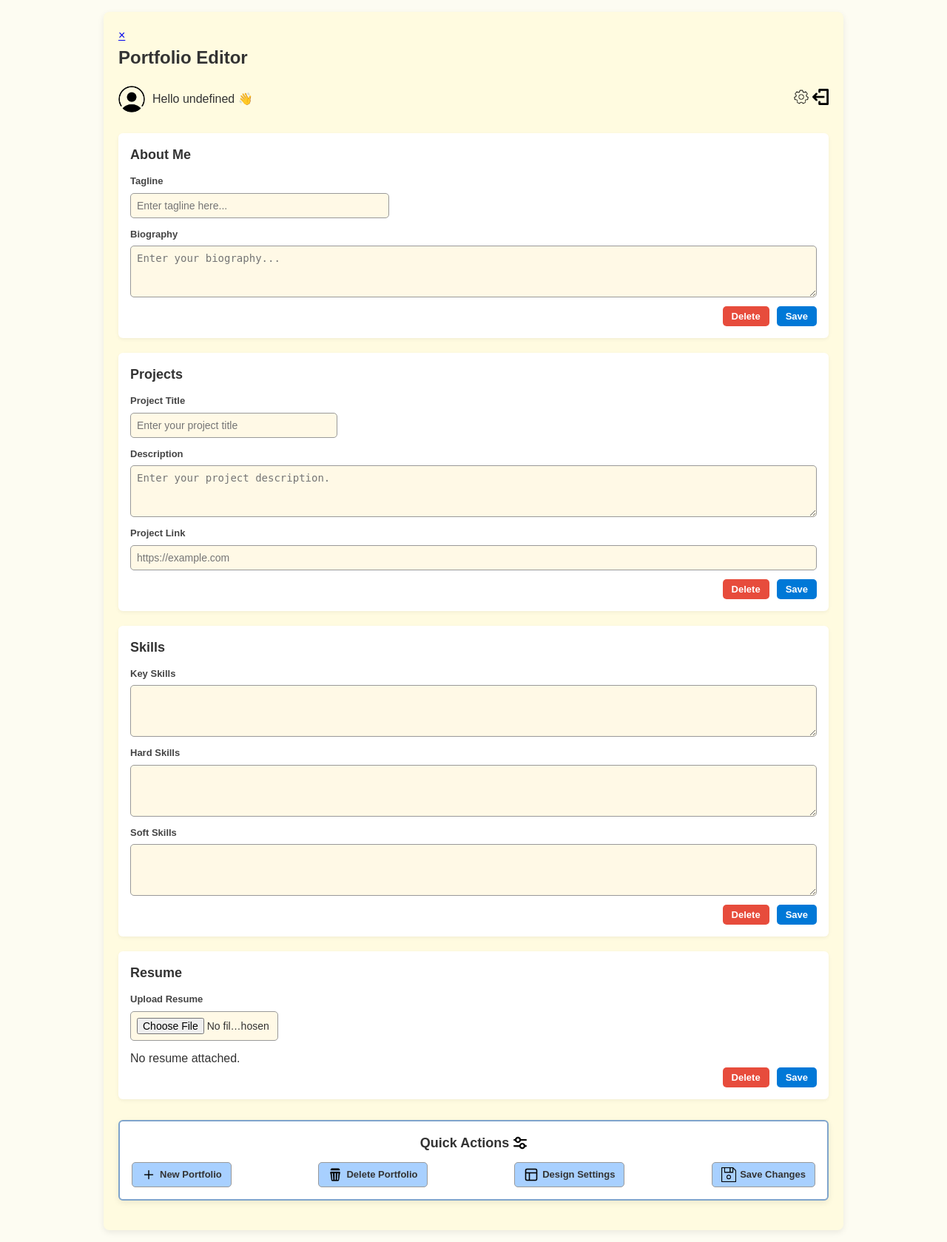
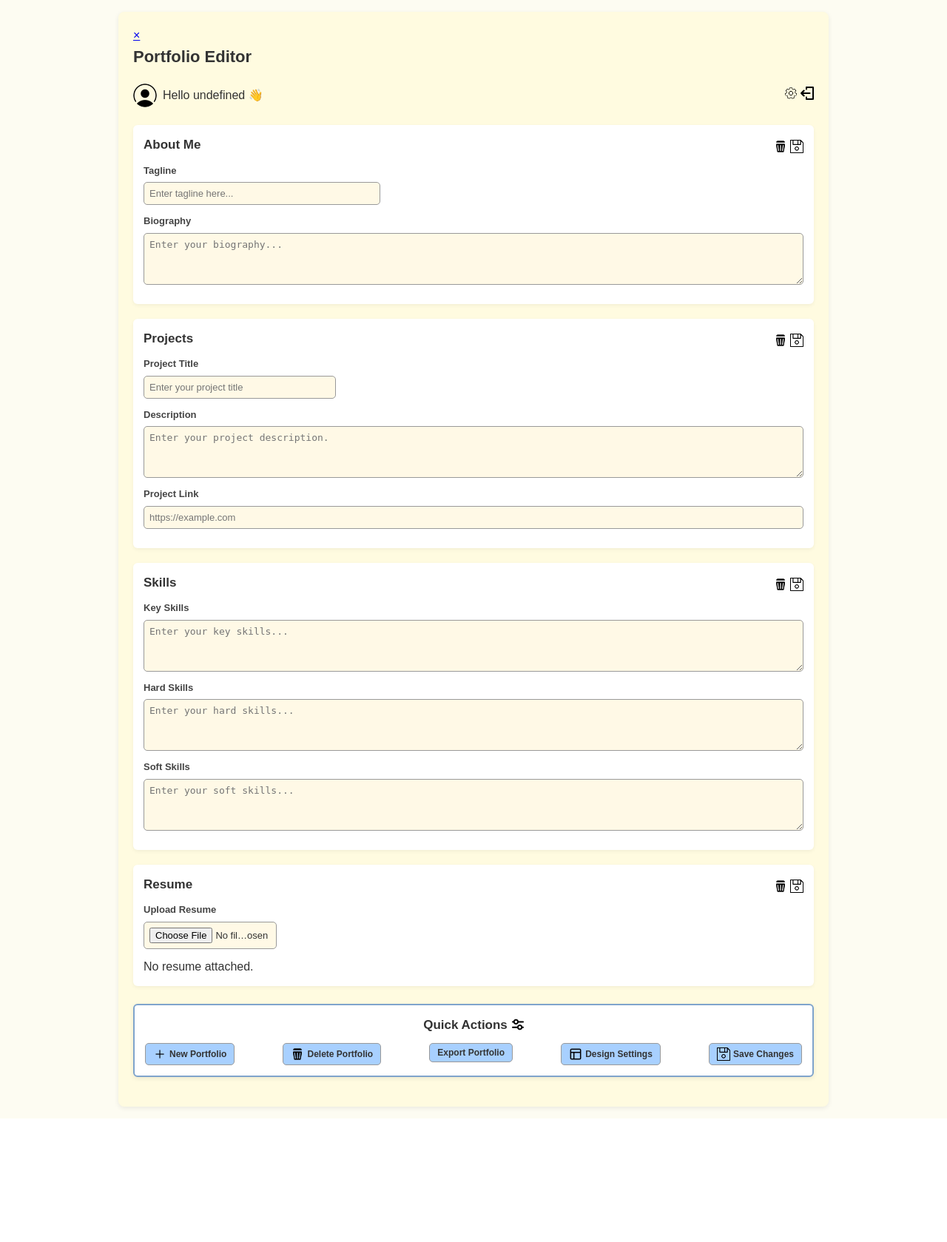
Before and after one commit to maib202030/CIS444Project, a PHP site: page /html/portfolio-editor.html in a window 1280 px wide. Shown: the whole page at 74% size. After the commit the page ends 1512 px from the top, so only its background shows below. Run offline with PHP 8.4, Linux system fonts and the light colour scheme; data that the repository does not hold is empty.

Commit message:
css revision

```diff
--- a/css/portfolio.css
+++ b/css/portfolio.css
@@ -1,4 +1,3 @@
-/* Reset and global */
 * {
   box-sizing: border-box;
   margin: 0;
@@ -11,47 +10,16 @@ body {
   color: #333;
   margin: 16px;
   line-height: 1.5;
+  transition:
+    background-color 0.4s ease,
+    color 0.4s ease;
 }
 
-/* Portfolio container */
-#portfolio-container {
-  max-width: 1000px;
-  margin: 0 auto;
-  padding: 20px;
-  background-color: #fffbe0;
-  border-radius: 8px;
-  box-shadow: 0 3px 8px rgba(0, 0, 0, 0.08);
-}
-
-/* Header */
-#portfolio-header {
-  font-size: 24px;
-  margin-bottom: 20px;
-}
-
-/* User bar */
-#portfolio-user-bar {
-  display: flex;
-  justify-content: space-between;
-  align-items: center;
-  margin-bottom: 28px;
-}
-
-#portfolio-user-left {
-  display: flex;
-  align-items: center;
-  gap: 10px;
-}
-
-#portfolio-user-left img {
-  width: 36px;
-  height: 36px;
-  border-radius: 50%;
-}
-
-#portfolio-user-right button img {
-  width: 22px;
-  height: 22px;
+img {
+  max-width: 100%;
+  display: block;
+  filter: brightness(95%);
+  transition: filter 0.3s ease;
 }
 
 button {
@@ -66,21 +34,85 @@ button:hover {
   transform: translateY(-1px);
 }
 
-/* Portfolio sections */
+/* ===============================
+   PORTFOLIO CONTAINER
+=============================== */
+#portfolio-container {
+  max-width: 960px;
+  margin: 0 auto;
+  padding: 20px;
+  background-color: #fffbe0;
+  border-radius: 8px;
+  box-shadow: 0 2px 6px rgba(0, 0, 0, 0.08);
+  transition:
+    background-color 0.4s ease,
+    color 0.4s ease;
+}
+
+#portfolio-header {
+  font-size: 22px;
+  margin-bottom: 20px;
+}
+
+/* ===============================
+   USER BAR
+=============================== */
+#portfolio-user-bar {
+  display: flex;
+  justify-content: space-between;
+  align-items: center;
+  margin-bottom: 24px;
+}
+
+#portfolio-user-left {
+  display: flex;
+  align-items: center;
+  gap: 8px;
+}
+
+#portfolio-user-left img {
+  width: 32px;
+  height: 32px;
+  border-radius: 50%;
+}
+
+#portfolio-user-right button img {
+  width: 18px;
+  height: 18px;
+}
+
+img {
+  width: 18px;
+  height: 18px;
+}
+.section {
+  display: flex;
+  align-items: center;
+  justify-content: space-between;
+}
+
+/* ===============================
+   PORTFOLIO SECTIONS
+=============================== */
 .portfolio-section {
   background-color: #ffffff;
-  padding: 16px;
+  padding: 14px;
   border-radius: 6px;
   margin-bottom: 20px;
   box-shadow: 0 2px 5px rgba(0, 0, 0, 0.05);
+  transition:
+    background-color 0.3s ease,
+    color 0.3s ease;
 }
 
 .portfolio-section h3 {
   margin-bottom: 12px;
-  font-size: 18px;
+  font-size: 17px;
 }
 
-/* Line items */
+/* ===============================
+   LINE ITEMS
+=============================== */
 .line-item {
   display: flex;
   flex-direction: column;
@@ -96,11 +128,16 @@ button:hover {
 
 .line-item input,
 .line-item textarea {
-  padding: 8px;
-  font-size: 14px;
+  padding: 7px;
+  font-size: 13px;
   border-radius: 5px;
   border: 1px solid #999;
   background-color: #fff9e6;
+  color: #333;
+  transition:
+    background-color 0.3s ease,
+    color 0.3s ease,
+    border-color 0.3s ease;
 }
 
 .line-item textarea {
@@ -117,21 +154,23 @@ button:hover {
 
 /* Specific input widths */
 #tagline {
-  width: 350px;
+  width: 320px;
 }
 
 #projectTitle {
-  width: 280px;
+  width: 260px;
 }
 
 #uploadresume {
-  width: 200px;
+  width: 180px;
 }
 
-/* Action buttons */
+/* ===============================
+   ACTION BUTTONS
+=============================== */
 .portfolio-actions {
   display: flex;
-  gap: 10px;
+  gap: 8px;
   justify-content: flex-end;
 }
 
@@ -139,12 +178,13 @@ button:hover {
 .button-destructive {
   display: flex;
   align-items: center;
-  gap: 5px;
-  padding: 6px 12px;
+  gap: 4px;
+  padding: 5px 10px;
   border-radius: 5px;
   font-weight: bold;
   color: #fff;
-  font-size: 13px;
+  font-size: 12px;
+  transition: all 0.2s ease;
 }
 
 .button-primary {
@@ -157,18 +197,23 @@ button:hover {
 
 .button-primary img,
 .button-destructive img {
-  width: 18px;
-  height: 18px;
+  width: 16px;
+  height: 16px;
 }
 
-/* Footer section */
+/* ===============================
+   FOOTER SECTION
+=============================== */
 #FooterSection {
   background-color: #ffffff;
   border-radius: 6px;
-  padding: 16px;
+  padding: 14px;
   border: 2px double #7fa4cc;
-  box-shadow: 0 3px 8px rgba(0, 0, 0, 0.08);
-  margin-top: 28px;
+  box-shadow: 0 2px 6px rgba(0, 0, 0, 0.08);
+  margin-top: 24px;
+  transition:
+    background-color 0.3s ease,
+    color 0.3s ease;
 }
 
 .footer-header {
@@ -177,32 +222,32 @@ button:hover {
   justify-content: center;
   gap: 6px;
   margin-bottom: 12px;
-  font-size: 16px;
+  font-size: 15px;
 }
 
 .footer-header img {
-  width: 18px;
-  height: 18px;
+  width: 16px;
+  height: 16px;
 }
 
 .footer-content {
   display: flex;
   flex-wrap: wrap;
-  gap: 12px;
+  gap: 10px;
   justify-content: space-between;
 }
 
 .footer-item button {
   display: flex;
   align-items: center;
-  gap: 5px;
-  padding: 6px 12px;
+  gap: 4px;
+  padding: 5px 10px;
   border-radius: 5px;
   border: 1px solid #999;
   background-color: #a8d0ff;
   font-weight: bold;
   color: #333;
-  font-size: 13px;
+  font-size: 12px;
   transition: 0.2s ease;
 }
 
@@ -213,17 +258,22 @@ button:hover {
 }
 
 .footer-item img {
-  width: 20px;
-  height: 20px;
+  width: 18px;
+  height: 18px;
 }
 
-/* Profile / project images */
+/* ===============================
+   PROFILE / PROJECT IMAGES
+=============================== */
 .profile-image-wrapper img {
-  width: 100px;
-  height: 100px;
+  width: 80px;
+  height: 80px;
   object-fit: cover;
   border-radius: 50%;
   border: 2px solid #ccc;
+  transition:
+    border-color 0.3s ease,
+    filter 0.3s ease;
 }
 
 /* Remove bullet points */
@@ -231,6 +281,154 @@ button:hover {
   list-style: none;
 }
 
-img {
-  filter: brightness(95%);
+/* ===============================
+   DARK MODE
+=============================== */
+body.dark-mode {
+  background-color: #1e1e1e;
+  color: #f5f5f5;
 }
+
+body.dark-mode #portfolio-container {
+  background-color: #2a2a2a;
+  box-shadow: 0 2px 6px rgba(0, 0, 0, 0.4);
+  color: #f5f5f5;
+}
+
+body.dark-mode .portfolio-section {
+  background-color: #2c2c2c;
+  box-shadow: 0 2px 6px rgba(0, 0, 0, 0.3);
+  color: #f5f5f5;
+}
+
+body.dark-mode .line-item input,
+body.dark-mode .line-item textarea {
+  background-color: #444;
+  border: 1px solid #666;
+  color: #f5f5f5;
+}
+
+body.dark-mode .line-item input:focus,
+body.dark-mode .line-item textarea:focus {
+  background-color: #555;
+  border-color: #0078d7;
+}
+
+body.dark-mode .button-primary {
+  background-color: #0078d7;
+  color: #fff;
+}
+
+body.dark-mode .button-destructive {
+  background-color: #b30000;
+  color: #fff;
+}
+
+body.dark-mode #FooterSection {
+  background-color: #2c2c2c;
+  border-color: #555;
+}
+
+body.dark-mode .footer-item button {
+  background-color: #555;
+  color: #f5f5f5;
+  border-color: #666;
+}
+
+body.dark-mode .footer-item button:hover {
+  background-color: #0078d7;
+  border-color: #0078d7;
+  color: #fff;
+}
+
+body.dark-mode .profile-image-wrapper img {
+  border: 2px solid #666;
+  filter: brightness(90%);
+}
+
+/* ===============================
+   SIDEBAR
+=============================== */
+#sidebar-holder {
+  max-width: 200px;
+  background-color: #fff292;
+  display: flex;
+  flex-direction: column;
+  left: 0;
+  top: 0;
+  bottom: 0;
+  position: fixed;
+  z-index: 1000;
+}
+
+.sidebar {
+  max-width: 200px;
+  display: flex;
+  flex-direction: column;
+  padding: 40px;
+}
+
+.sidebar img {
+  height: 40px;
+  width: 40px;
+  padding: 10px;
+}
+
+#sidebar-bottom {
+  position: fixed;
+  bottom: 25px;
+  left: 40px;
+  display: flex;
+  flex-direction: column;
+  gap: 14px;
+}
+
+#sidebar-bottom img:hover {
+  transform: scale(1.08);
+  filter: brightness(85%);
+}
+
+/* Dark mode sidebar */
+body.dark-mode #sidebar-holder {
+  background-color: #2b2b2b;
+}
+
+body.dark-mode .sidebar img {
+  filter: brightness(110%);
+}
+
+body.dark-mode #sidebar-bottom img:hover {
+  filter: brightness(120%);
+}
+
+/* ===============================
+   SCROLL CONTAINER (TEMPLATE STRIP)
+=============================== */
+.scroll-container {
+  overflow-x: auto;
+  overflow-y: hidden;
+  bottom: 0;
+  left: 160px;
+  position: fixed;
+  background-color: rgb(116, 115, 115);
+  padding: 5px;
+  white-space: nowrap;
+  scrollbar-width: none;
+}
+
+.scroll-container img {
+  scroll-snap-align: start;
+  display: inline-block;
+  max-width: 200px;
+  object-fit: cover;
+  box-shadow: 5px 5px 10px rgba(16, 14, 14, 0.74);
+}
+
+/* Dark mode scroll */
+body.dark-mode .scroll-container {
+  background-color: #3a3a3a;
+}
+
+body.dark-mode .scroll-container img {
+  box-shadow: 3px 3px 8px rgba(0, 0, 0, 0.6);
+}
--- a/html/portfolio-editor.html
+++ b/html/portfolio-editor.html
@@ -28,7 +28,17 @@
 
       <!-- ABOUT ME -->
       <form id="AboutMeSection" class="portfolio-section">
-        <h3>About Me</h3>
+        <div class="section">
+          <h3>About Me</h3>
+          <div class="action-buttons">
+            <button type="reset" id="aboutme-trash">
+              <img src="../assets/trashIcon.png" alt="trash" />
+            </button>
+            <button type="submit" id="aboutme-save">
+              <img src="../assets/saveIcon.png" alt="save" />
+            </button>
+          </div>
+        </div>
         <div class="line-item">
           <label for="tagline">Tagline</label>
           <input type="text" id="tagline" placeholder="Enter tagline here..." />
@@ -37,15 +47,21 @@
           <label for="bio">Biography</label>
           <textarea id="bio" placeholder="Enter your biography..."></textarea>
         </div>
-        <div class="portfolio-actions">
-          <button type="reset" class="button-destructive">Delete</button>
-          <button type="submit" class="button-primary">Save</button>
-        </div>
       </form>
 
       <!-- PROJECTS -->
       <form id="ProjectsSection" class="portfolio-section">
-        <h3>Projects</h3>
+        <div class="section">
+          <h3>Projects</h3>
+          <div class="action-buttons">
+            <button type="reset" id="projects-trash">
+              <img src="../assets/trashIcon.png" alt="trash" />
+            </button>
+            <button type="submit" id="projects-save">
+              <img src="../assets/saveIcon.png" alt="save" />
+            </button>
+          </div>
+        </div>
         <div class="line-item">
           <label for="projectTitle">Project Title</label>
           <input id="projectTitle" placeholder="Enter your project title" />
@@ -65,83 +81,103 @@
             placeholder="https://example.com"
           />
         </div>
-        <div class="portfolio-actions">
-          <button type="reset" class="button-destructive">Delete</button>
-          <button type="submit" class="button-primary">Save</button>
-        </div>
       </form>
 
       <!-- SKILLS -->
       <form id="SkillsSection" class="portfolio-section">
-        <h3>Skills</h3>
+        <div class="section">
+          <h3>Skills</h3>
+          <div class="action-buttons">
+            <button type="reset" id="skills-trash">
+              <img src="../assets/trashIcon.png" alt="trash" />
+            </button>
+            <button type="submit" id="skills-save">
+              <img src="../assets/saveIcon.png" alt="save" />
+            </button>
+          </div>
+        </div>
         <div class="line-item">
           <label for="keyskills">Key Skills</label>
-          <textarea id="keyskills"></textarea>
+          <textarea
+            id="keyskills"
+            placeholder="Enter your key skills..."
+          ></textarea>
         </div>
         <div class="line-item">
           <label for="hardskills">Hard Skills</label>
-          <textarea id="hardskills"></textarea>
+          <textarea
+            id="hardskills"
+            placeholder="Enter your hard skills..."
+          ></textarea>
         </div>
         <div class="line-item">
           <label for="softskills">Soft Skills</label>
-          <textarea id="softskills"></textarea>
-        </div>
-        <div class="portfolio-actions">
-          <button type="reset" class="button-destructive">Delete</button>
-          <button type="submit" class="button-primary">Save</button>
+          <textarea
+            id="softskills"
+            placeholder="Enter your soft skills..."
+          ></textarea>
         </div>
       </form>
 
       <!-- RESUME -->
       <form id="ResumeSection" class="portfolio-section">
-        <h3>Resume</h3>
+        <div class="section">
+          <h3>Resume</h3>
+          <div class="action-buttons">
+            <button type="reset" id="resume-trash">
+              <img src="../assets/trashIcon.png" alt="trash" />
+            </button>
+            <button type="submit" id="resume-save">
+              <img src="../assets/saveIcon.png" alt="save" />
+            </button>
+          </div>
+        </div>
         <div class="line-item">
           <label for="uploadresume">Upload Resume</label>
           <input type="file" id="uploadresume" />
         </div>
         <div class="resume-display"></div>
-        <div class="portfolio-actions">
-          <button type="reset" class="button-destructive">Delete</button>
-          <button type="submit" class="button-primary">Save</button>
-        </div>
       </form>
 
       <!-- FOOTER -->
-      <div id="FooterSection" class="portfolio-section">
+      <form id="FooterSection" class="portfolio-section">
         <h3 class="footer-header">
           Quick Actions
           <img src="../assets/actionIcon.png" alt="quick actions" />
         </h3>
         <div class="footer-content">
           <div class="footer-item">
-            <button id="newportfolio">
+            <button type="submit" id="newportfolio">
               <img src="../assets/plusIcon.png" alt="add portfolio" /> New
               Portfolio
             </button>
           </div>
           <div class="footer-item">
-            <button id="deleteportfolio">
+            <button type="submit" id="deleteportfolio">
               <img src="../assets/trashIcon.png" alt="delete portfolio" />
               Delete Portfolio
             </button>
           </div>
           <div class="footer-item">
-            <button id="designsettings">
+            <button type="button" id="export-portfolio">
+              Export Portfolio
+            </button>
+          </div>
+          <div class="footer-item">
+            <button type="submit" id="designsettings">
               <img src="../assets/designIcon.png" alt="design settings" />
               Design Settings
             </button>
           </div>
           <div class="footer-item">
-            <button id="savechanges">
-              <img src="../assets/saveIcon.png" alt="save changes" /> Save
-              Changes
+            <button type="submit" id="savechanges">
+              <img src="../assets/saveIcon.png" alt="save" /> Save Changes
             </button>
           </div>
         </div>
-      </div>
+      </form>
     </div>
     <!-- portfolio-container -->
-
     <script src="../javascript/portfolio-editor-script.js"></script>
     <script src="../javascript/theme-loader.js"></script>
   </body>
```
